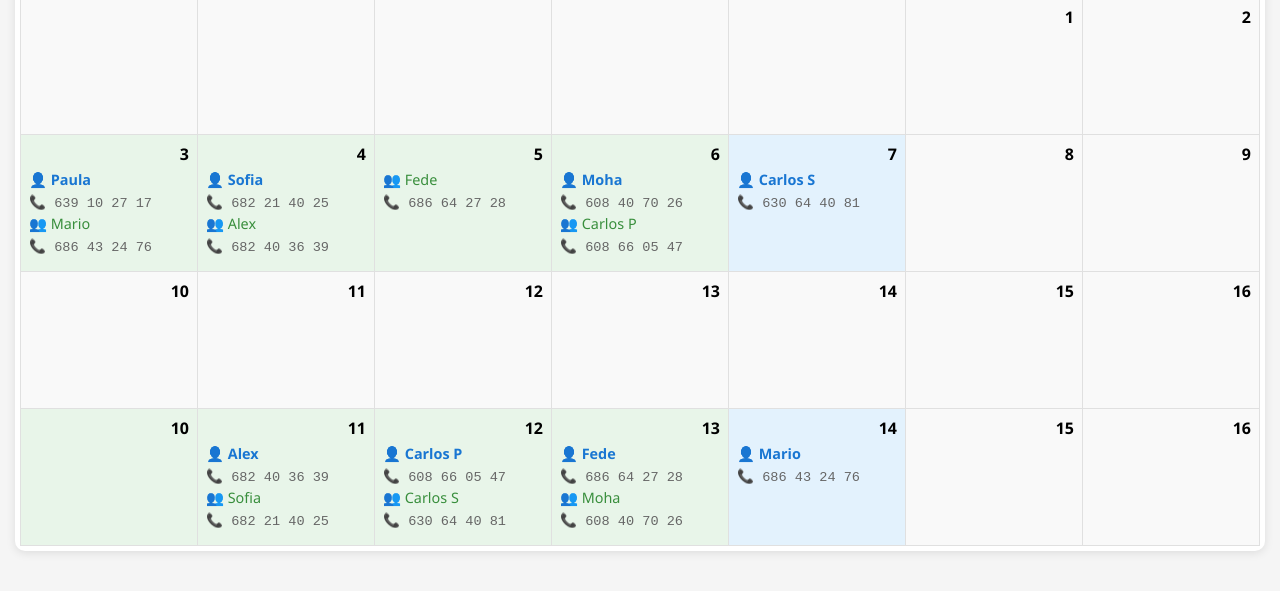
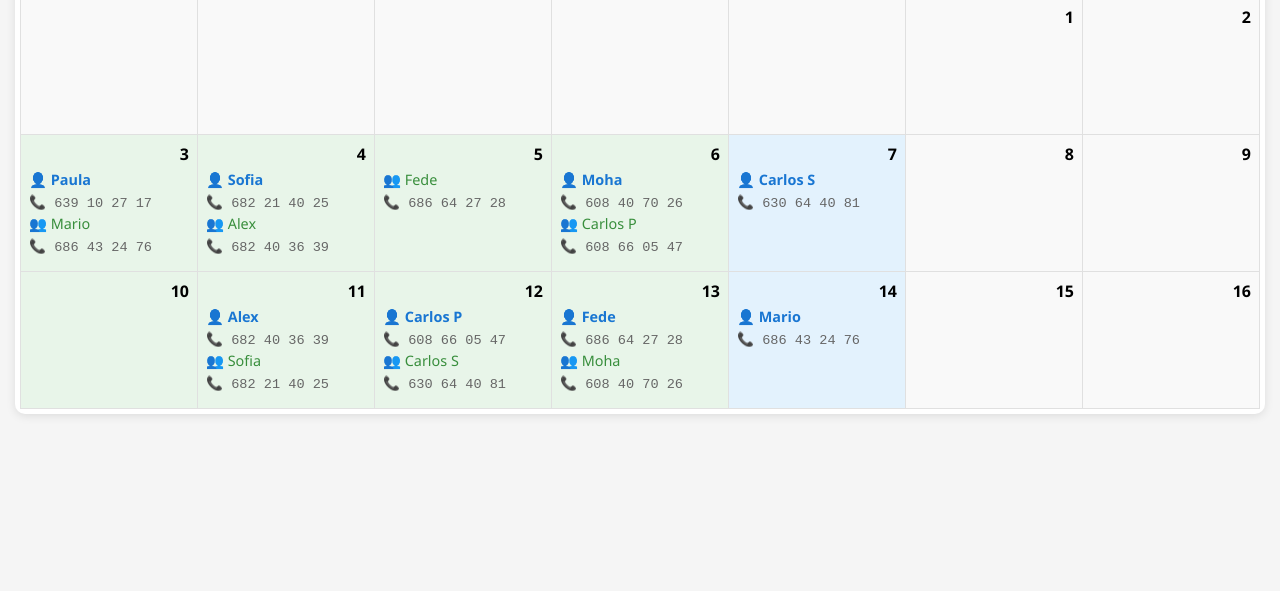
Before and after one commit to trd-rtve/Calendario-de-Soporte, a plain HTML site: page index.html in a window 1280 px wide. Shown: the part 311-902 px from the top of the page. After the commit the page ends 800 px from the top, so only its background shows below. Drawn offline with Linux system fonts and the light colour scheme.

Commit message:
Update index.html

```diff
--- a/index.html
+++ b/index.html
@@ -285,15 +285,6 @@
                         <td class="empty-day"><div class="day-number">9</div></td>
                     </tr>
                     <tr>
-                        <td class="empty-day"><div class="day-number">10</div></td>
-                        <td class="empty-day"><div class="day-number">11</div></td>
-                        <td class="empty-day"><div class="day-number">12</div></td>
-                        <td class="empty-day"><div class="day-number">13</div></td>
-                        <td class="empty-day"><div class="day-number">14</div></td>
-                        <td class="empty-day"><div class="day-number">15</div></td>
-                        <td class="empty-day"><div class="day-number">16</div></td>
-                    </tr>
-                    <tr>
                         <!-- Semana 11: 10-14 noviembre -->
                         <td class="support-day">
                             <div class="day-number">10</div>
```
